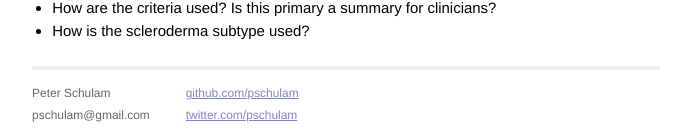
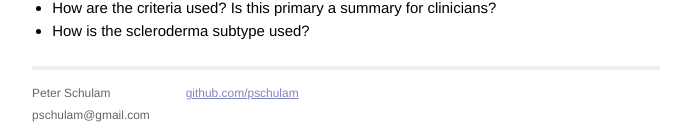
Before and after one commit to sclero/sclero.github.com, a Jekyll site: the page built from _posts/2013-11-04-variables.md, in a window 1280 px wide and 900 px high, scrolled down 5220 px. Shown: the part 761-897 px from the top of the window, without its empty margins (294-985 px from the left). Built offline with Jekyll 4.4.1, drawn with Linux system fonts in a browser that asks for light colours; Markdown is read by kramdown in place of the engine named in the settings.

Commit message:
Remove twitter.

```diff
--- a/_layouts/default.html
+++ b/_layouts/default.html
@@ -33,7 +33,6 @@
             <div class="contact">
               <p>
                 <a href="https://github.com/pschulam">github.com/pschulam</a><br />
-                <a href="https://twitter.com/pschulam">twitter.com/pschulam</a><br />
               </p>
             </div>
           </div>
```
